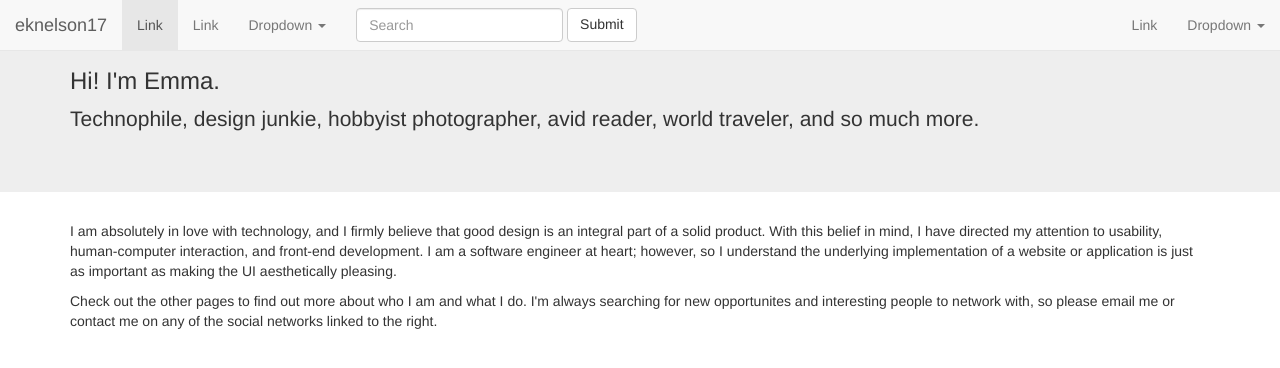
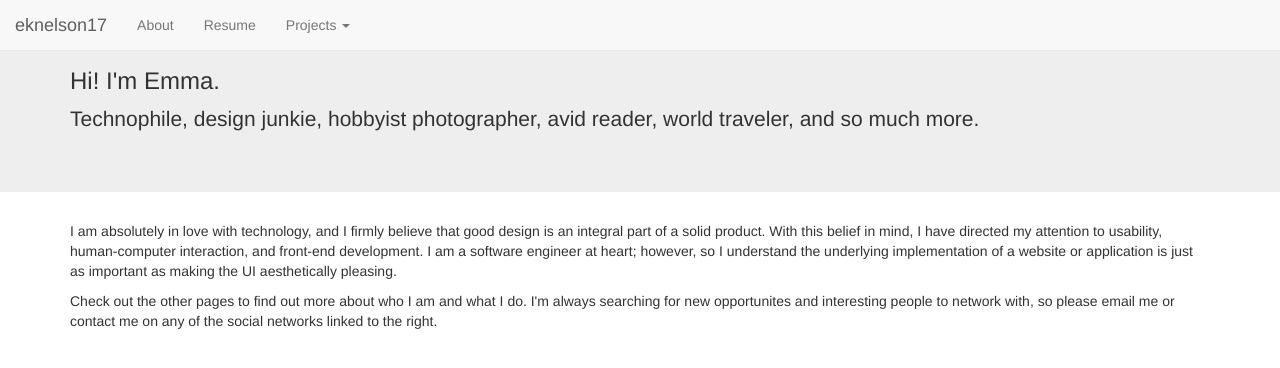
Before and after one commit to eknelson17/eknelson17.github.com, a Jekyll site: the page built from index.html, in a window 1280 px wide. Shown: the top 368 px of the page. Built offline with Jekyll 4.4.1, drawn with Linux system fonts in a browser that asks for light colours; nearby versions of some CDN libraries; Markdown is read by kramdown in place of the engine named in the settings; the list of posts is cut into pages by our own code.

Commit message:
Missing changes that should've been included in last commit.

```diff
--- a/_includes/header.html
+++ b/_includes/header.html
@@ -12,37 +12,15 @@
   <!-- Collect the nav links, forms, and other content for toggling -->
   <div class="collapse navbar-collapse" id="bs-example-navbar-collapse-1">
     <ul class="nav navbar-nav">
-      <li class="active"><a href="#">Link</a></li>
-      <li><a href="#">Link</a></li>
+      <li><a href="#">About</a></li>
+      <li><a href="#">Resume</a></li>
       <li class="dropdown">
-        <a href="#" class="dropdown-toggle" data-toggle="dropdown">Dropdown <b class="caret"></b></a>
+        <a href="#" class="dropdown-toggle" data-toggle="dropdown">Projects <b class="caret"></b></a>
         <ul class="dropdown-menu">
-          <li><a href="#">Action</a></li>
-          <li><a href="#">Another action</a></li>
-          <li><a href="#">Something else here</a></li>
-          <li class="divider"></li>
-          <li><a href="#">Separated link</a></li>
-          <li class="divider"></li>
-          <li><a href="#">One more separated link</a></li>
-        </ul>
-      </li>
-    </ul>
-    <form class="navbar-form navbar-left" role="search">
-      <div class="form-group">
-        <input type="text" class="form-control" placeholder="Search">
-      </div>
-      <button type="submit" class="btn btn-default">Submit</button>
-    </form>
-    <ul class="nav navbar-nav navbar-right">
-      <li><a href="#">Link</a></li>
-      <li class="dropdown">
-        <a href="#" class="dropdown-toggle" data-toggle="dropdown">Dropdown <b class="caret"></b></a>
-        <ul class="dropdown-menu">
-          <li><a href="#">Action</a></li>
-          <li><a href="#">Another action</a></li>
-          <li><a href="#">Something else here</a></li>
-          <li class="divider"></li>
-          <li><a href="#">Separated link</a></li>
+          <li><a href="#">Coding</a></li>
+          <li><a href="#">User Interface</a></li>
+          <li><a href="#">Design</a></li>
+          <li><a href="#">Photography</a></li>
         </ul>
       </li>
     </ul>
```
Also changed, not shown: _layouts/default.html (indentation only).
